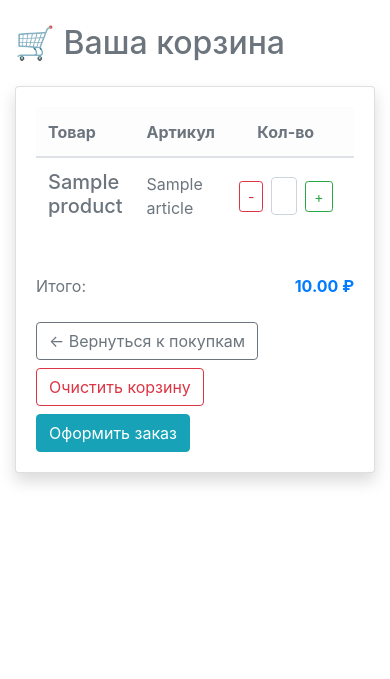
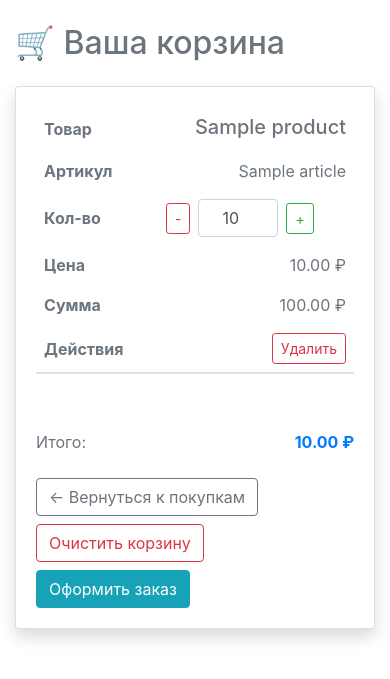
Before and after one commit to hottabuch1987/perfumerforyou, a Django app: template cart/templates/cart/cart.html in a window 390 px wide. Shown: the top 679 px of the page. Run offline with Django 4.2, Linux system fonts and the light colour scheme; the template is opened without the code that fills it: most values are stand-ins (such as "Sample title", 1, 10 or a date in 2020); some libraries are stand-ins or nearby versions.

Commit message:
fix style input cart

```diff
--- a/cart/templates/cart/cart.html
+++ b/cart/templates/cart/cart.html
@@ -2,6 +2,57 @@
 {% load static %}
 {% load mathfilters %}
 {% block content %}
+
+
+<style>
+    /* Стили для мобильных устройств */
+    @media (max-width: 768px) {
+        .table thead {
+            display: none;
+        }
+
+        .table tr {
+            display: block;
+            margin-bottom: 1rem;
+            border-bottom: 2px solid #dee2e6;
+        }
+
+        .table td {
+            display: flex;
+            justify-content: space-between;
+            align-items: center;
+            width: 100%!important;
+            border: none;
+            padding: 0.5rem;
+        }
+
+        .table td::before {
+            content: attr(data-label);
+            font-weight: bold;
+            width: 40%;
+            padding-right: 1rem;
+        }
+
+        .table td.text-end,
+        .table td.text-center {
+            text-align: left!important;
+        }
+
+        .cart-actions {
+            flex-direction: column;
+            gap: 0.5rem;
+        }
+
+        .quantity-control {
+            width: 100%;
+            justify-content: space-between;
+        }
+
+        .quantity-control input {
+            max-width: 80px!important;
+        }
+    }
+</style>
 
 <div class="container mt-4 text-secondary">
     <h2 class="mb-4">🛒 Ваша корзина</h2>
@@ -24,15 +75,15 @@
                     <tbody>
                         {% for item in cart_items %}
                         <tr id="cart-item-{{ item.id }}">
-                            <td class="text-end align-middle">
-                                <h5 class="mb-1 ">{{ item.product.name }}</h5>
+                            <td class="text-end align-middle" data-label="Товар">
+                                <h5 class="mb-1">{{ item.product.name }}</h5>
                             </td>
-                            <td class="text-end align-middle">
+                            <td class="text-end align-middle" data-label="Артикул">
                                 {{ item.product.article }}
                             </td>
 
-                            <td class="text-center align-middle">
-                                <div class="d-flex align-items-center justify-content-center">
+                            <td class="text-center align-middle" data-label="Кол-во">
+                                <div class="d-flex align-items-center justify-content-center quantity-control">
                                     <button class="btn btn-outline-danger btn-sm"
                                             onclick="changeQuantity({{ item.id }}, -1)">-</button>
                                     <input type="number"
@@ -48,18 +99,17 @@
                                 </div>
                             </td>
 
-
-                            <td class="text-end align-middle">
+                            <td class="text-end align-middle" data-label="Цена">
                                 {{ item.current_price|floatformat:2 }}
                                 {% if currency == 'USD' %}${% else %}₽{% endif %}
                             </td>
-                            <td class="text-end align-middle">
+                            <td class="text-end align-middle" data-label="Сумма">
                                 {{ item.current_price|mul:item.quantity|floatformat:2 }}
                                 {% if currency == 'USD' %}${% else %}₽{% endif %}
                             </td>
 
-                            <td class="text-end align-middle">
-                                <button class="btn btn-outline-danger btn-sm" onclick="deleteFromCart({{ item.id }})">удалить
+                            <td class="text-end align-middle" data-label="Действия">
+                                <button class="btn btn-outline-danger btn-sm" onclick="deleteFromCart({{ item.id }})">Удалить
                                     <i class="bi bi-trash"></i>
                                 </button>
                             </td>
@@ -79,7 +129,7 @@
                         </strong>
                     </div>
 
-                    <div class="d-grid gap-2 mt-4">
+                    <div class="d-grid gap-2 mt-4 cart-actions">
                         <a href="{% url 'products:list' %}?currency={{ currency }}" class="btn btn-outline-secondary mb-2">
                             ← Вернуться к покупкам
                         </a>
@@ -102,6 +152,7 @@
     </div>
     {% endif %}
 </div>
+
 
 <script>
     function changeQuantity(cartItemId, delta) {
```
